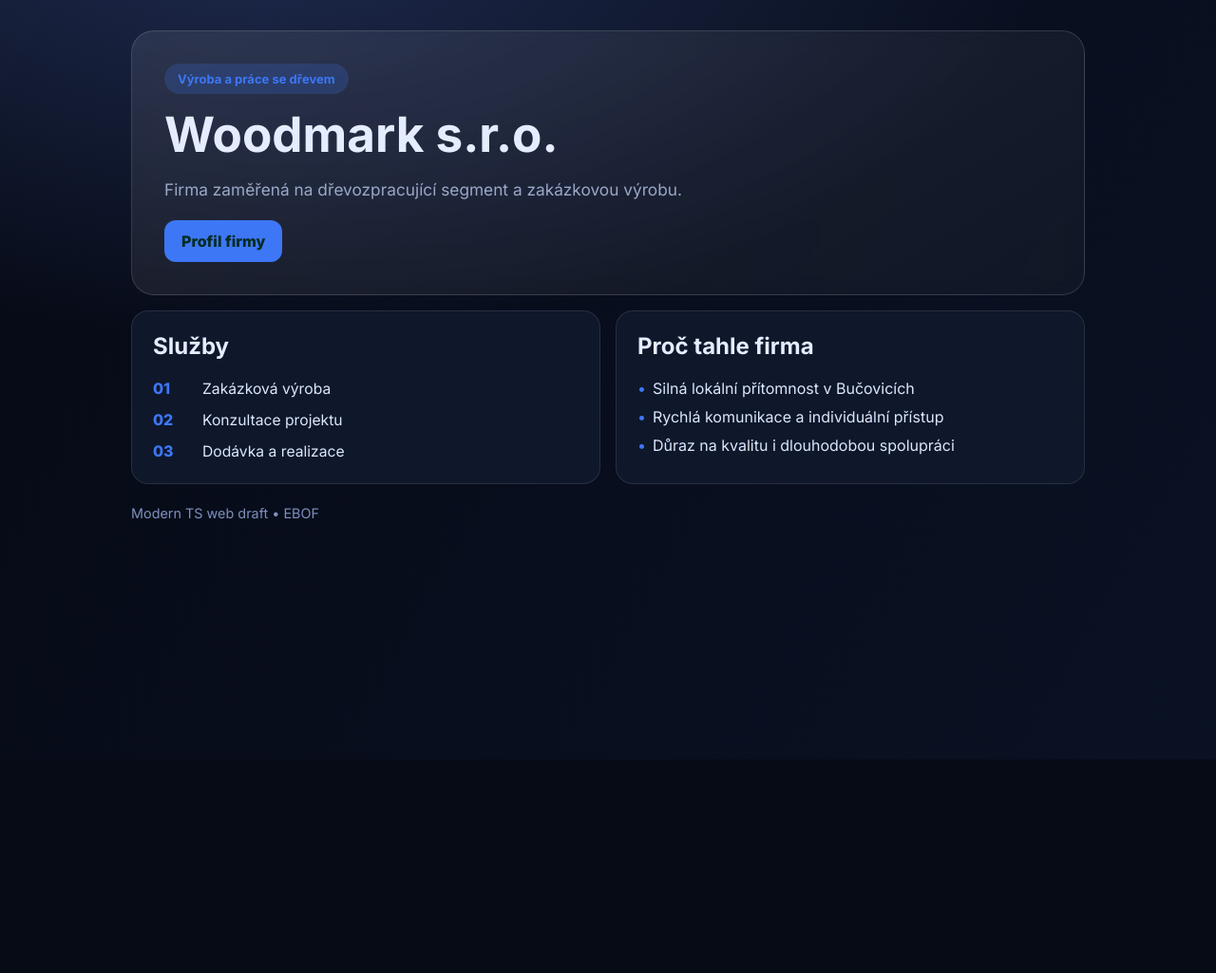
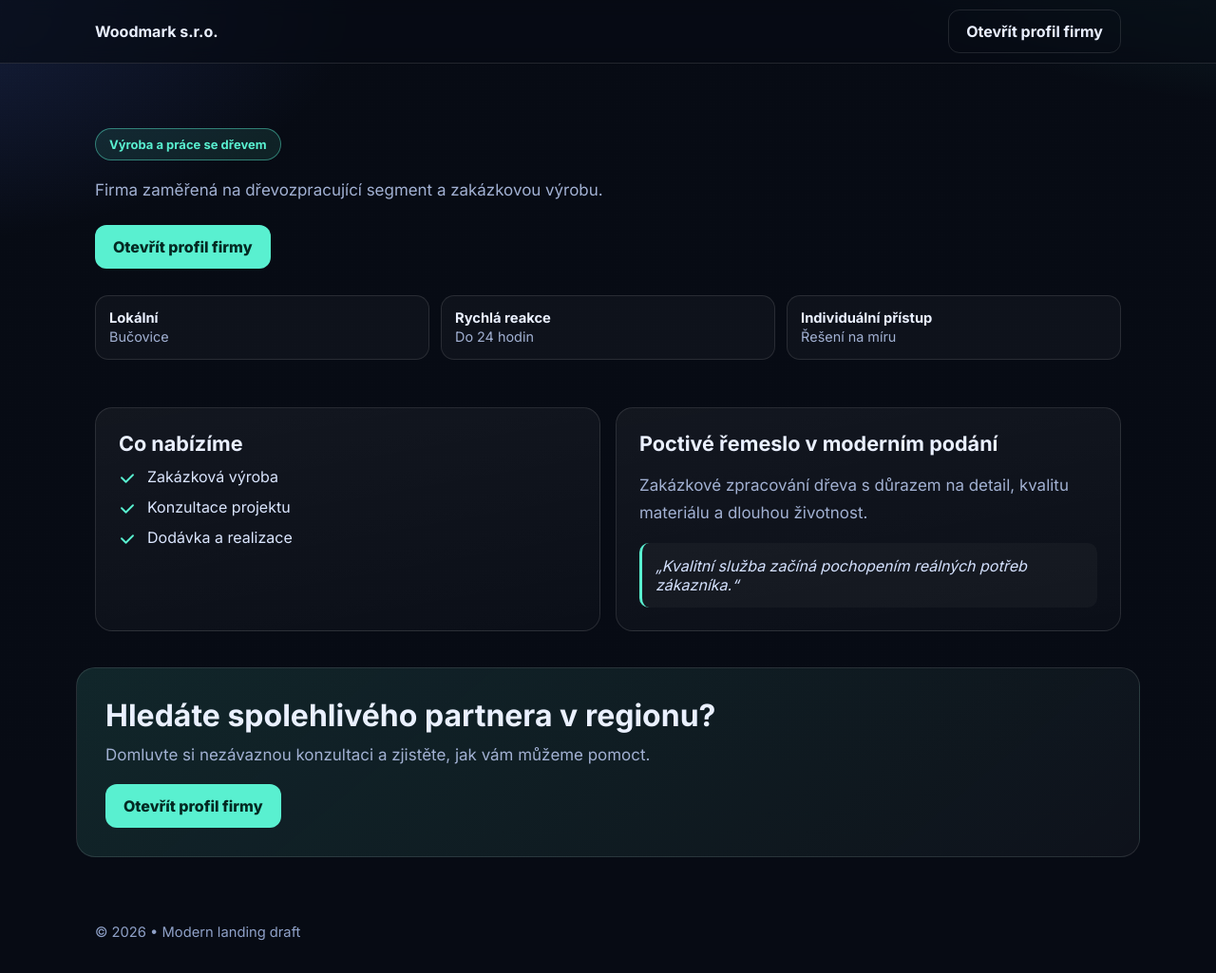
Before and after one commit to OskarKlepotevrel67/ebof-woodmark, a plain HTML site: page index.html in a window 1280 px wide. Shown: the whole page at 95% size. Before the commit the page ends 800 px from the top, so only its background shows below. Drawn offline with Linux system fonts and the light colour scheme.

Commit message:
Redesign: premium landing page structure and visuals

```diff
--- a/app.js
+++ b/app.js
@@ -1 +1 @@
-(()=>{var e=window.COMPANY,c=t=>document.querySelector(t),r=(t,n)=>{let a=c(t);a&&(a.textContent=n)};r("[data-name]",e.name);r("[data-tag]",e.tag);r("[data-about]",e.about);r("title",`${e.name} | EBOF`);var o=c("[data-services]");o&&(o.innerHTML="",e.services.forEach((t,n)=>{let a=document.createElement("li");a.innerHTML=`<span>${String(n+1).padStart(2,"0")}</span><p>${t}</p>`,o.appendChild(a)}));var s=c("[data-cta]");s&&(s.textContent=e.cta,e.website&&e.website!=="#"?s.href=e.website:(s.removeAttribute("href"),s.style.opacity="0.6",s.style.pointerEvents="none"));var l=Array.from(document.querySelectorAll(".reveal")),d=new IntersectionObserver(t=>{t.forEach(n=>{n.isIntersecting&&n.target.classList.add("in")})},{threshold:.12});l.forEach(t=>d.observe(t));var m=document.documentElement,i=180;setInterval(()=>{i=(i+1)%360,m.style.setProperty("--accent",`hsl(${i} 90% 60%)`)},120);})();
+(()=>{var t=window.COMPANY,r=e=>document.querySelector(e),i=(e,n)=>{let s=r(e);s&&(s.textContent=n)};i("[data-name]",t.name);i("[data-tag]",t.tag);i("[data-about]",t.about);i("[data-city]",t.city);i("[data-benefit-title]",t.benefitTitle);i("[data-benefit-text]",t.benefitText);document.title=`${t.name} | ${t.city}`;var a=r("[data-services]");a&&(a.innerHTML="",t.services.forEach(e=>{let n=document.createElement("li");n.innerHTML=`<svg viewBox='0 0 24 24' aria-hidden='true'><path d='M20 7 10 17l-6-6'/></svg><span>${e}</span>`,a.appendChild(n)}));var c=Array.from(document.querySelectorAll("[data-cta]"));c.forEach(e=>{e.textContent=t.cta,t.website&&t.website!=="#"?e.href=t.website:(e.removeAttribute("href"),e.style.opacity="0.55",e.style.pointerEvents="none")});var o=r("[data-year]");o&&(o.textContent=String(new Date().getFullYear()));var l=new IntersectionObserver(e=>{e.forEach(n=>n.isIntersecting&&n.target.classList.add("in"))},{threshold:.12});Array.from(document.querySelectorAll(".reveal")).forEach(e=>l.observe(e));})();
--- a/index.html
+++ b/index.html
@@ -3,46 +3,62 @@
 <head>
   <meta charset="UTF-8" />
   <meta name="viewport" content="width=device-width, initial-scale=1.0" />
-  <meta name="description" content="Moderní firemní prezentace" />
+  <meta name="description" content="Moderní landing page firemní prezentace" />
   <meta property="og:type" content="website" />
-  <meta property="og:title" content="EBOF" />
+  <meta property="og:title" content="Landing page" />
   <meta property="og:description" content="Moderní webová prezentace firmy" />
-  <title>EBOF</title>
+  <title>Landing page</title>
   <link rel="preconnect" href="https://fonts.googleapis.com">
   <link rel="preconnect" href="https://fonts.gstatic.com" crossorigin>
-  <link href="https://fonts.googleapis.com/css2?family=Inter:wght@400;500;700;800&display=swap" rel="stylesheet">
+  <link href="https://fonts.googleapis.com/css2?family=Inter:wght@400;500;700;800;900&display=swap" rel="stylesheet">
   <link rel="stylesheet" href="./styles.css" />
 </head>
 <body>
-  <div class="bg"></div>
-  <main class="wrap">
-    <section class="hero reveal">
-      <span class="pill" data-tag></span>
+  <div class="noise"></div>
+  <header class="topbar">
+    <div class="container nav">
+      <strong data-name></strong>
+      <a data-cta class="btn ghost" target="_blank" rel="noopener">Web</a>
+    </div>
+  </header>
+
+  <main>
+    <section class="hero container reveal">
+      <span class="chip" data-tag></span>
       <h1 data-name></h1>
       <p data-about></p>
-      <div class="actions">
+      <div class="hero-cta">
         <a data-cta class="btn" target="_blank" rel="noopener">Zjistit více</a>
+      </div>
+      <div class="stats">
+        <article><strong>Lokální</strong><span data-city></span></article>
+        <article><strong>Rychlá reakce</strong><span>Do 24 hodin</span></article>
+        <article><strong>Individuální přístup</strong><span>Řešení na míru</span></article>
       </div>
     </section>
 
-    <section class="grid">
-      <article class="card reveal">
-        <h2>Služby</h2>
+    <section class="container grid">
+      <article class="panel reveal">
+        <h2>Co nabízíme</h2>
         <ul data-services class="services"></ul>
       </article>
-      <article class="card reveal">
-        <h2>Proč tahle firma</h2>
-        <ul class="bullets">
-          <li>Silná lokální přítomnost v Bučovicích</li>
-          <li>Rychlá komunikace a individuální přístup</li>
-          <li>Důraz na kvalitu i dlouhodobou spolupráci</li>
-        </ul>
+      <article class="panel reveal">
+        <h2 data-benefit-title></h2>
+        <p data-benefit-text></p>
+        <div class="quote">„Kvalitní služba začíná pochopením reálných potřeb zákazníka.“</div>
       </article>
     </section>
 
-    <footer>Modern TS web draft • EBOF</footer>
+    <section class="container cta-block reveal">
+      <h2>Hledáte spolehlivého partnera v regionu?</h2>
+      <p>Domluvte si nezávaznou konzultaci a zjistěte, jak vám můžeme pomoct.</p>
+      <a data-cta class="btn" target="_blank" rel="noopener">Kontaktovat</a>
+    </section>
   </main>
-  <script>window.COMPANY={"name":"Woodmark s.r.o.","tag":"Výroba a práce se dřevem","about":"Firma zaměřená na dřevozpracující segment a zakázkovou výrobu.","services":["Zakázková výroba","Konzultace projektu","Dodávka a realizace"],"cta":"Profil firmy","website":"https://www.firmy.cz/detail/13145319-woodmark-s-r-o-bucovice.html"};</script>
+
+  <footer class="container footer">© <span data-year></span> <span data-name></span> • Modern landing draft</footer>
+
+  <script>window.COMPANY={"name":"Woodmark s.r.o.","tag":"Výroba a práce se dřevem","about":"Firma zaměřená na dřevozpracující segment a zakázkovou výrobu.","services":["Zakázková výroba","Konzultace projektu","Dodávka a realizace"],"cta":"Otevřít profil firmy","website":"https://www.firmy.cz/detail/13145319-woodmark-s-r-o-bucovice.html","city":"Bučovice","benefitTitle":"Poctivé řemeslo v moderním podání","benefitText":"Zakázkové zpracování dřeva s důrazem na detail, kvalitu materiálu a dlouhou životnost."};</script>
   <script type="module" src="./app.js"></script>
 </body>
 </html>
--- a/styles.css
+++ b/styles.css
@@ -1,18 +1,44 @@
-:root{--bg:#070b16;--panel:#0f172a;--text:#e5ecff;--muted:#9aa8c7;--accent:hsl(180 90% 60%)}
-*{box-sizing:border-box}html,body{margin:0;padding:0}
-body{font-family:Inter,system-ui,sans-serif;background:radial-gradient(90rem 45rem at 20% -10%,#1f2a4d 0%,transparent 60%),var(--bg);color:var(--text);min-height:100svh}
-.bg{position:fixed;inset:0;pointer-events:none;background:linear-gradient(120deg,transparent, color-mix(in oklab,var(--accent) 18%, transparent));opacity:.35}
-.wrap{max-width:1040px;margin:auto;padding:32px 18px 70px}
-.hero{background:linear-gradient(150deg,rgba(255,255,255,.09),rgba(255,255,255,.03));border:1px solid rgba(255,255,255,.14);padding:34px;border-radius:24px;backdrop-filter: blur(8px)}
-.pill{display:inline-block;padding:8px 14px;border-radius:999px;background:color-mix(in oklab,var(--accent) 20%, transparent);color:var(--accent);font-weight:700;font-size:13px}
-h1{font-size:clamp(2rem,4vw,3.4rem);line-height:1.03;margin:16px 0 12px}
-p{font-size:1.08rem;line-height:1.7;color:var(--muted);max-width:70ch}
-.actions{margin-top:18px}.btn{display:inline-block;padding:12px 18px;border-radius:12px;background:var(--accent);color:#022c22;text-decoration:none;font-weight:800}
-.grid{display:grid;grid-template-columns:repeat(auto-fit,minmax(280px,1fr));gap:16px;margin-top:16px}
-.card{background:var(--panel);border:1px solid rgba(255,255,255,.1);border-radius:18px;padding:22px}h2{margin-top:0}
-.services,.bullets{list-style:none;padding:0;margin:0;display:grid;gap:10px}
-.services li{display:grid;grid-template-columns:42px 1fr;gap:10px;align-items:start}
-.services span{font-weight:800;color:var(--accent)} .services p{margin:0;color:#dbe7ff;font-size:.98rem;line-height:1.45}
-.bullets li{padding-left:16px;position:relative;color:#dbe7ff}.bullets li::before{content:'•';position:absolute;left:0;color:var(--accent)}
-footer{margin-top:22px;color:#7f91bc;font-size:.9rem}
+:root{
+  --bg:#070b14;
+  --card:#0f1729;
+  --line:rgba(255,255,255,.11);
+  --text:#eaf0ff;
+  --muted:#a2b1d3;
+  --accent:#59f0d0;
+}
+*{box-sizing:border-box}
+html,body{margin:0;padding:0}
+body{font-family:Inter,system-ui,sans-serif;background:
+radial-gradient(80rem 40rem at 110% -20%, rgba(89,240,208,.22), transparent 50%),
+radial-gradient(70rem 36rem at -10% 0%, rgba(90,126,255,.2), transparent 45%),
+var(--bg);color:var(--text)}
+.container{max-width:1120px;margin:0 auto;padding:0 20px}
+.noise{position:fixed;inset:0;pointer-events:none;opacity:.18;background-image:radial-gradient(rgba(255,255,255,.18) 1px,transparent 1px);background-size:3px 3px;mix-blend-mode:soft-light}
+.topbar{position:sticky;top:0;z-index:5;background:rgba(7,11,20,.65);backdrop-filter: blur(9px);border-bottom:1px solid var(--line)}
+.nav{height:66px;display:flex;align-items:center;justify-content:space-between}
+.hero{padding:68px 20px 24px}
+.chip{display:inline-flex;padding:8px 14px;border-radius:999px;border:1px solid rgba(89,240,208,.45);color:var(--accent);font-weight:700;font-size:13px;background:rgba(89,240,208,.1)}
+h1{font-size:clamp(2.2rem,5vw,4rem);line-height:1.02;margin:16px 0 12px;letter-spacing:-.03em;max-width:18ch}
+p{color:var(--muted);font-size:1.06rem;line-height:1.72;max-width:72ch}
+.hero-cta{margin-top:22px}
+.btn{display:inline-flex;align-items:center;justify-content:center;padding:12px 18px;border-radius:12px;border:1px solid transparent;background:var(--accent);color:#032922;text-decoration:none;font-weight:800;transition:.2s transform,.2s box-shadow}
+.btn:hover{transform:translateY(-1px);box-shadow:0 10px 25px rgba(89,240,208,.25)}
+.btn.ghost{background:transparent;color:var(--text);border-color:var(--line);font-weight:600}
+.stats{margin-top:28px;display:grid;grid-template-columns:repeat(auto-fit,minmax(200px,1fr));gap:12px}
+.stats article{padding:14px;border-radius:14px;background:rgba(255,255,255,.03);border:1px solid var(--line)}
+.stats strong{display:block;font-size:.92rem}
+.stats span{color:var(--muted);font-size:.9rem}
+.grid{display:grid;grid-template-columns:repeat(auto-fit,minmax(290px,1fr));gap:16px;padding:26px 20px}
+.panel{background:linear-gradient(170deg,rgba(255,255,255,.05),rgba(255,255,255,.02));border:1px solid var(--line);border-radius:18px;padding:24px}
+.panel h2{margin:0 0 12px;font-size:1.35rem}
+.services{list-style:none;margin:0;padding:0;display:grid;gap:11px}
+.services li{display:grid;grid-template-columns:20px 1fr;gap:10px;align-items:start}
+.services svg{width:18px;height:18px;stroke:var(--accent);stroke-width:2.5;fill:none;stroke-linecap:round;stroke-linejoin:round;margin-top:3px}
+.services span{color:#dbe6ff}
+.quote{margin-top:14px;padding:14px;border-left:3px solid var(--accent);background:rgba(255,255,255,.03);border-radius:10px;color:#d5e2ff;font-style:italic}
+.cta-block{margin:12px auto 48px;padding:30px;border-radius:20px;border:1px solid var(--line);background:linear-gradient(140deg,rgba(89,240,208,.12),rgba(255,255,255,.03))}
+.cta-block h2{margin:0 0 8px;font-size:clamp(1.5rem,3vw,2rem)}
+.cta-block p{margin:0 0 16px}
+.footer{padding:22px 20px 34px;color:#8fa1c8;font-size:.92rem}
 .reveal{opacity:0;transform:translateY(18px);transition:all .6s ease}.reveal.in{opacity:1;transform:translateY(0)}
+@media (max-width:700px){.hero{padding-top:52px}}
```
